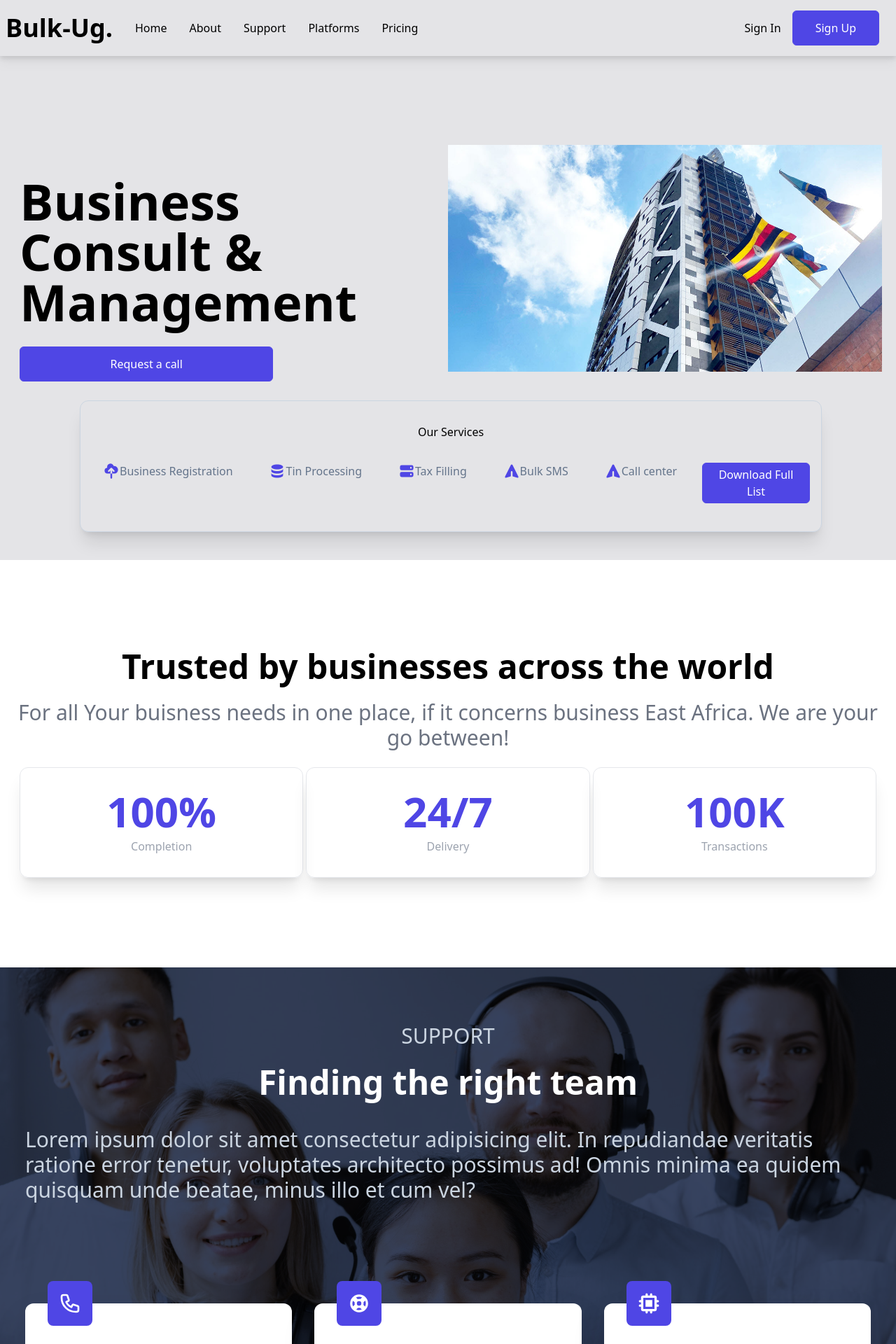
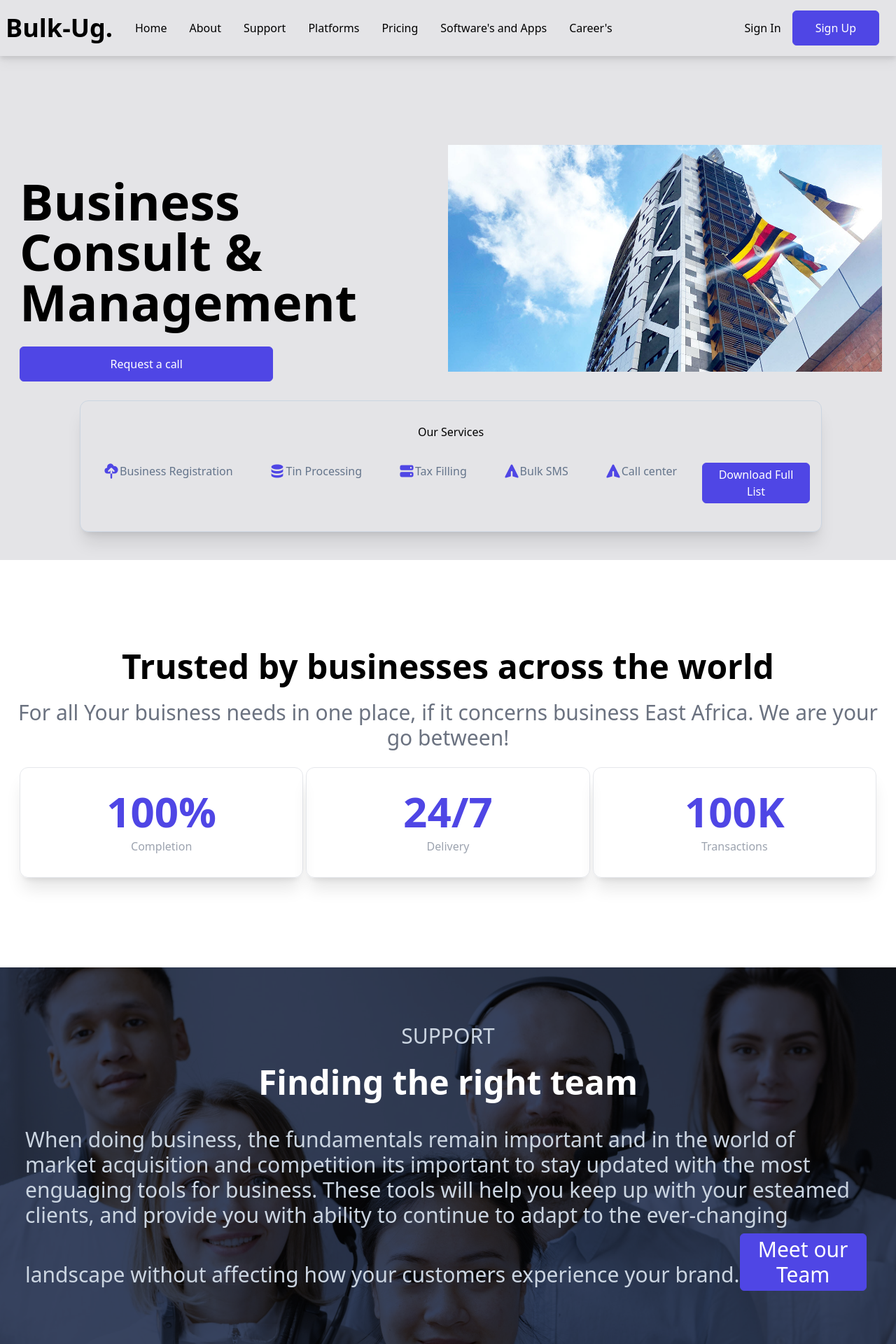
Before and after one commit to asiimwearnold/Bulk-Ug, a React (Create React App) app: page / in a window 1280 px wide. Shown: the top 1920 px of the page at 70% size. Built offline with nearby package versions, Linux system fonts and the light colour scheme.

Commit message:
7 Update

```diff
--- a/src/components/Navbar.jsx
+++ b/src/components/Navbar.jsx
@@ -21,6 +21,9 @@ const Navbar = () => {
           <li><Link to="support" smooth={true} offset={-50} duration={500}>Support</Link></li>
           <li><Link to="platforms" smooth={true} offset={-100} duration={500}>Platforms</Link></li>
           <li><Link to="pricing" smooth={true} offset={-50} duration={500}>Pricing</Link></li>
+          <li><Link to="pricing" smooth={true} offset={-50} duration={500}>Software's and Apps</Link></li>
+          <li><Link to="pricing" smooth={true} offset={-50} duration={500}>Career's</Link></li>
+
           </ul>
         </div>
         <div className='hidden md:flex pr-4'>
--- a/src/components/Support.jsx
+++ b/src/components/Support.jsx
@@ -16,7 +16,16 @@ const Support = () => {
           <div className='px-4 py-12'>
               <h2 className='text-3xl pt-8 text-slate-300 uppercase text-center'>Support</h2>
               <h3 className='text-5xl font-bold py-6 text-center'>Finding the right team</h3>
-              <p className='py-4 text-3xl text-slate-300'>Lorem ipsum dolor sit amet consectetur adipisicing elit. In repudiandae veritatis ratione error tenetur, voluptates architecto possimus ad! Omnis minima ea quidem quisquam unde beatae, minus illo et cum vel?</p>
+              <p className='py-4 text-3xl text-slate-300'>
+
+                When doing business, the fundamentals remain
+              important and in the world of market acquisition and competition its important to stay
+              updated with the most enguaging tools for business. These tools will help you keep up with your esteamed clients,
+              and provide you with ability to continue to adapt to the ever-changing landscape without affecting how your customers
+              experience your brand.
+
+              <button className='py-1 px-2 sm:w-[15%] my-2'>Meet our Team</button>
+              </p>
           </div>
 
           <div className='grid grid-cols-1 lg:grid-cols-3 relative gap-x-8 gap-y-16 px-4 pt-12 sm:pt-20 text-black'>
```
